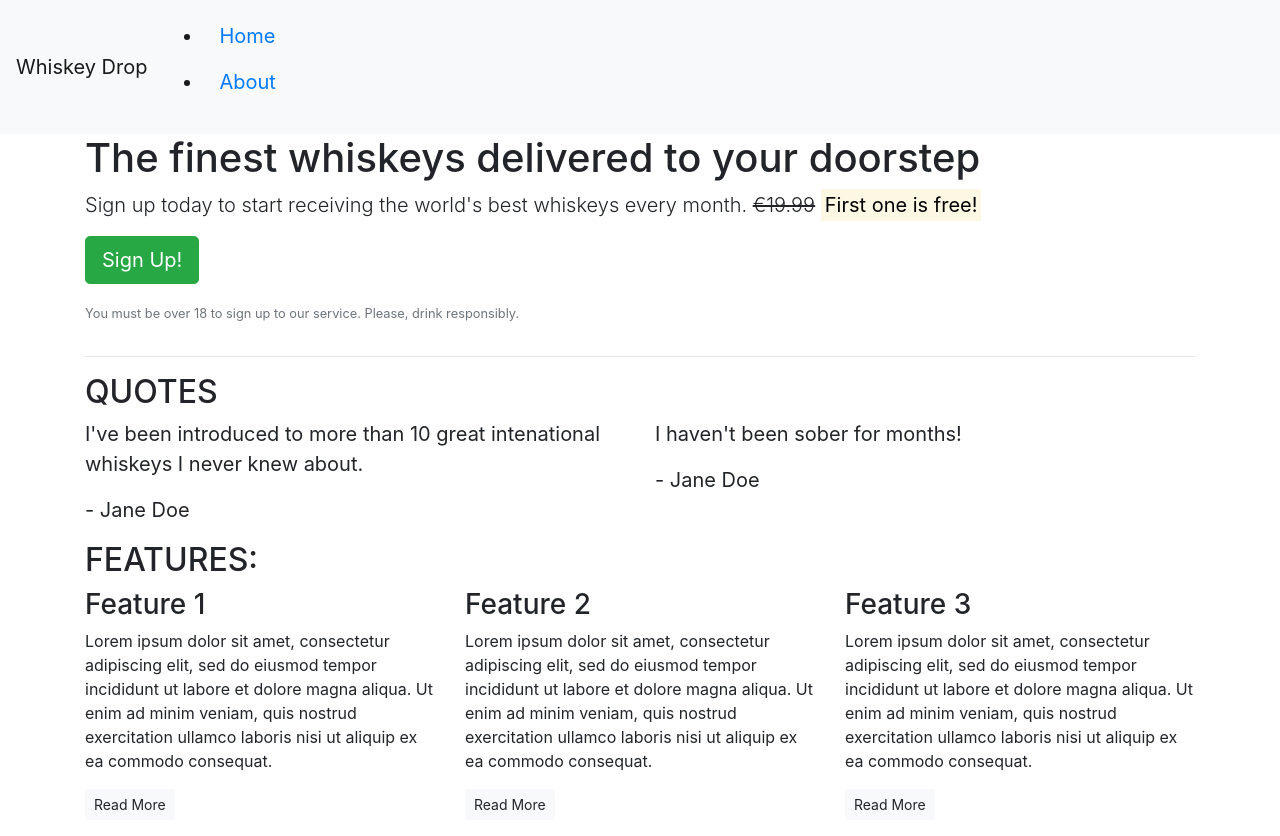
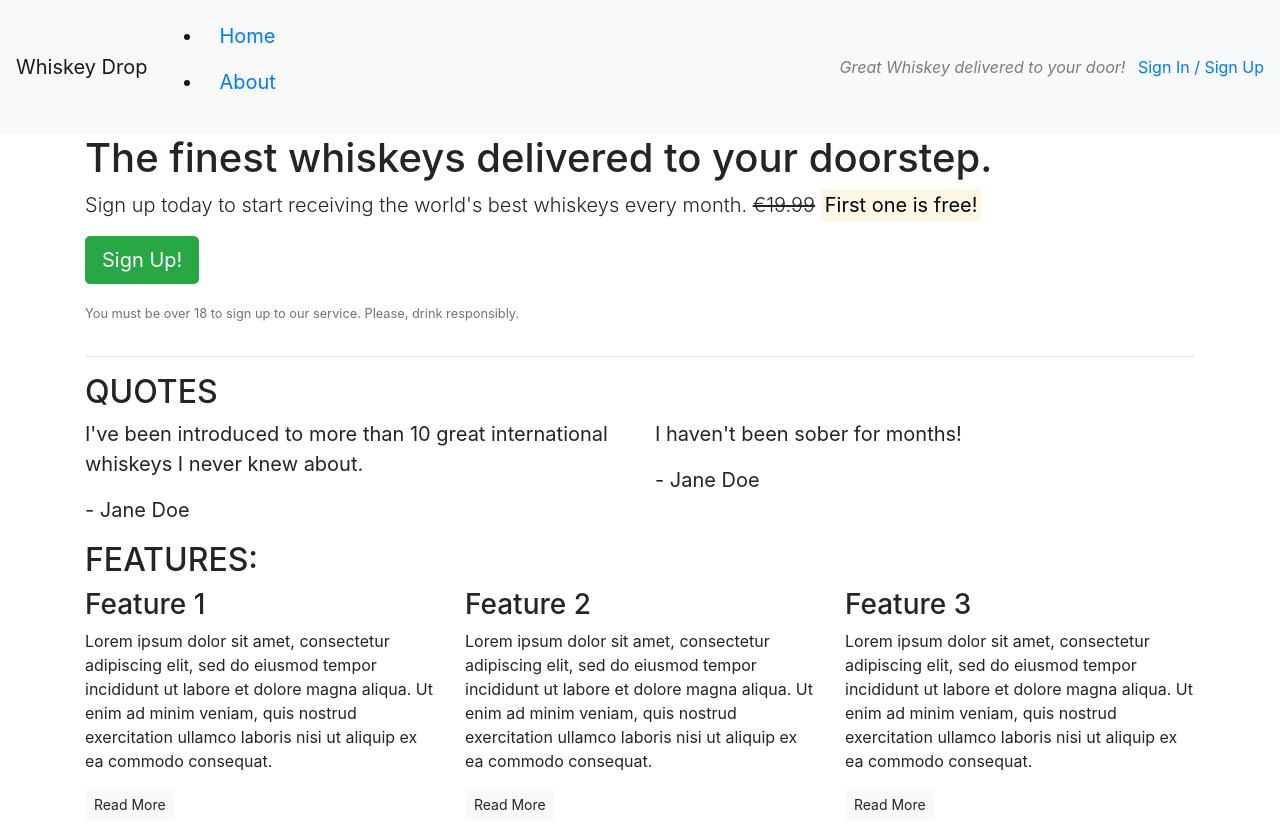
Before and after one commit to cormacmccarth/Whiskey-Drop, a plain HTML site: page index.html in a window 1280 px wide. Drawn offline with nearby package versions, Linux system fonts and the light colour scheme.

Commit message:
add nav bar

```diff
--- a/index.html
+++ b/index.html
@@ -9,18 +9,23 @@
 </head>
 <body>
     <nav class="navbar navbar-light bg-light navbar-expand-sm">
-    <a href="/" class="navbar-brand">Whiskey Drop</a>
-    <ul class="navbar-brand mr-auto">
-    <li class="active nav-item mr-2"><a class="nav-link" href="/">Home</a></li>
-    <li class="nav-item mr-2"><a class="nav-link" href="/about">About</a></li>
-    </ul>
+        <a href="/" class="navbar-brand">Whiskey Drop</a>
+        <ul class="navbar-brand mr-auto">
+        <li class="active nav-item mr-2"><a class="nav-link" href="/">Home</a></li>
+        <li class="nav-item mr-2"><a class="nav-link" href="/about">About</a></li>
+        <li class="nav-item mr-2 d-block d-sm-none"><a class="nav-link" href="/login">Sign In / Sign Up</a></li>
+        </ul>
+        <div class="d-none d-md-block">
+        <p class="navbar-text my-auto mr-2"><i>Great Whiskey delivered to your door!</i></p>
+        <a href="/login">Sign In / Sign Up</a>
+        </div>
     </nav>
     <article class="container">
         <!--Callout-->
     <div class="row">
     <div class="col-12">
         <section class="callout">
-        <h1>The finest whiskeys delivered to your doorstep</h1>
+        <h1>The finest whiskeys delivered to your doorstep.</h1>
         <p class="lead">Sign up today to start receiving the world's best whiskeys every month.
         <s>€19.99</s> <strong><mark>First one is free!</mark></strong></p>
         <p><button class="btn btn-success btn-lg">Sign Up!</button></p>
@@ -41,7 +46,7 @@
             <div class="row">
             <div class="col-12 col-md-6">
             <blockquote class="blockquote">
-                <p>I've been introduced to more than 10 great intenational whiskeys I never knew about.</p>
+                <p>I've been introduced to more than 10 great international whiskeys I never knew about.</p>
                 <p>- Jane Doe</p>
             </blockquote>
             </div>
```
